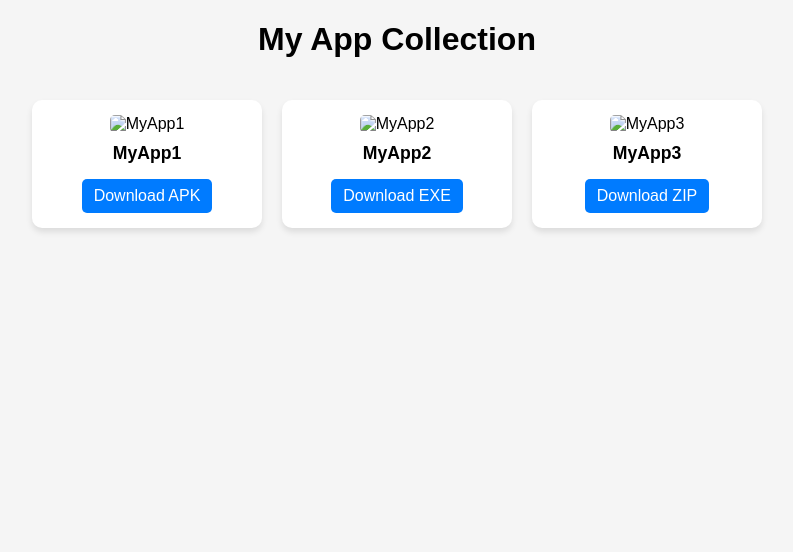
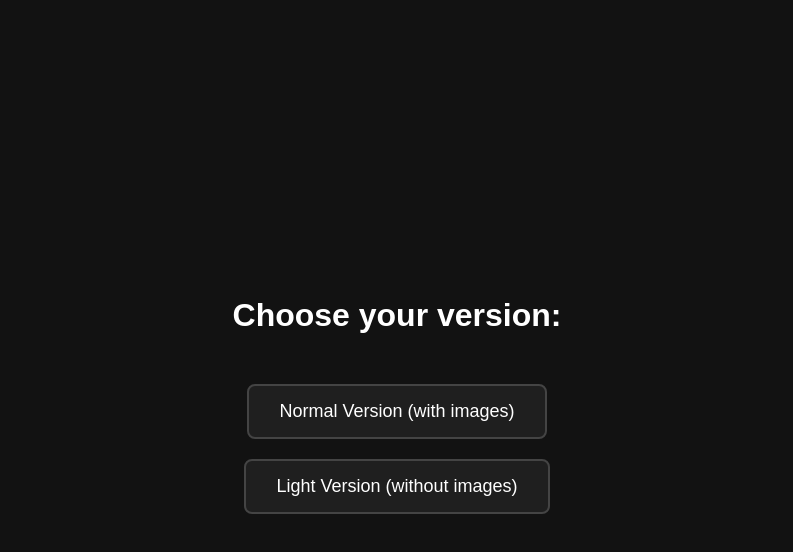
Before and after one commit to MyW0rld/crack, a plain HTML site: page index.html in a window 1280 px wide. Shown: the whole page, without its empty margins (243-1036 px from the left). Drawn offline with Linux system fonts and the light colour scheme.

Commit message:
Update index.html

```diff
--- a/index.html
+++ b/index.html
@@ -2,28 +2,43 @@
 <html lang="en">
 <head>
     <meta charset="UTF-8">
-    <meta name="viewport" content="width=device-width, initial-scale=1.0">
-    <title>My App Store</title>
-    <link rel="stylesheet" href="css/style.css">
+    <title>Crack Version</title>
+    <link rel="icon" href="images/icon.png" type="image/png">
+    <style>
+        body {
+            background-color: #121212;
+            color: #fff;
+            font-family: Arial, sans-serif;
+            display: flex;
+            flex-direction: column;
+            justify-content: center;
+            align-items: center;
+            height: 100vh;
+            margin: 0;
+        }
+        h1 {
+            margin-bottom: 40px;
+        }
+        .btn {
+            background-color: #1f1f1f;
+            color: #fff;
+            border: 2px solid #444;
+            padding: 15px 30px;
+            margin: 10px;
+            text-decoration: none;
+            font-size: 18px;
+            border-radius: 8px;
+            transition: 0.3s;
+        }
+        .btn:hover {
+            background-color: #333;
+            border-color: #888;
+        }
+    </style>
 </head>
 <body>
-    <h1>My App Collection</h1>
-    <div class="apps-container">
-        <div class="app-card">
-            <img src="images/myapp1.png" alt="MyApp1">
-            <h2>MyApp1</h2>
-            <a href="apps/myapp1.apk" download>Download APK</a>
-        </div>
-        <div class="app-card">
-            <img src="images/myapp2.png" alt="MyApp2">
-            <h2>MyApp2</h2>
-            <a href="apps/myapp2.exe" download>Download EXE</a>
-        </div>
-        <div class="app-card">
-            <img src="images/myapp3.png" alt="MyApp3">
-            <h2>MyApp3</h2>
-            <a href="apps/myapp3.zip" download>Download ZIP</a>
-        </div>
-    </div>
+    <h1>Choose your version:</h1>
+    <a class="btn" href="default.html">Normal Version (with images)</a>
+    <a class="btn" href="light.html">Light Version (without images)</a>
 </body>
 </html>
```
